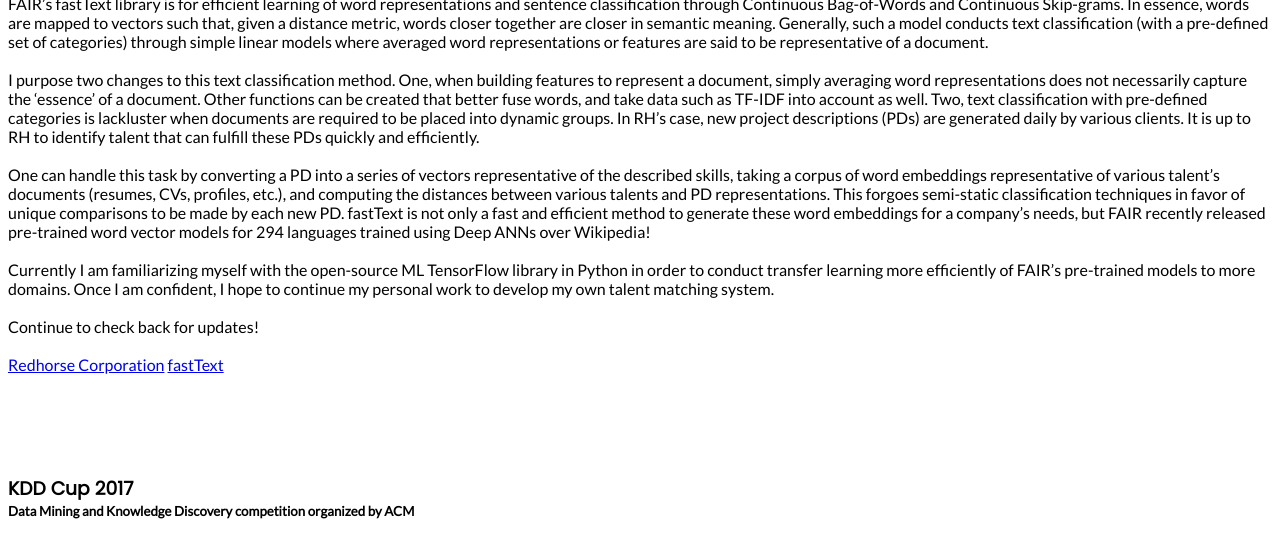
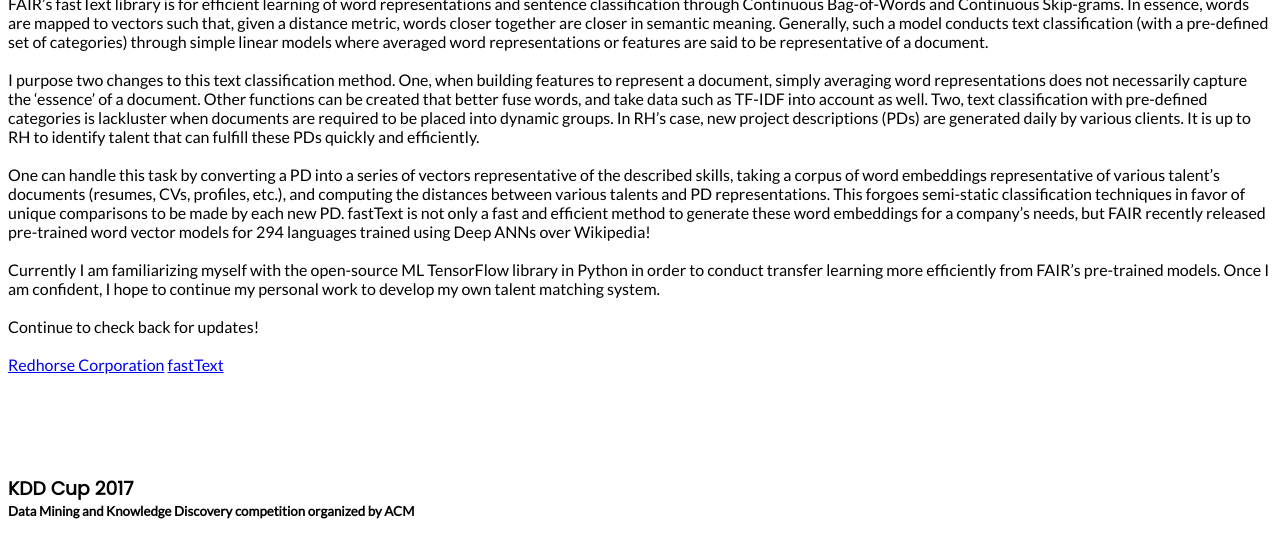
Before and after one commit to dennisjunior111/dennisjunior111.github.io, a Jekyll site: the page index.html, which Jekyll copies as it is, in a window 1280 px wide and 900 px high, scrolled down 5697 px, cut to the strip 0-533 px from the top of the window. Built offline with Jekyll 4.4.1, drawn with Linux system fonts in a browser that asks for light colours; nearby versions of some CDN libraries; library files that are not in the unit come from our copies; a script that is not in the unit is left out.

Commit message:
Update index.html

```diff
--- a/index.html
+++ b/index.html
@@ -58,7 +58,7 @@
                 <div class="col m3 s12 rect wow fadeIn" data-wow-delay="100ms" style="padding:0;background: url(img/bg_redhorse.jpg););background-size: cover" align="center">
                     <div class="fill curtain white-text center-align" align="center">
                         <div class="celement">
-                            <h3><a href="#TMS" class="hover white-text">TMS</a></h3>
+                            <h3><a href="#TMS" class="hover white-text">Talent Matching</a></h3>
                         </div>
                     </div>
                 </div>
@@ -99,7 +99,7 @@
                     <br>
                                                                    <br> One can handle this task by converting a PD into a series of vectors representative of the described skills, taking a corpus of word embeddings representative of various talent’s documents (resumes, CVs, profiles, etc.), and computing the distances between various talents and PD representations. This forgoes semi-static classification techniques in favor of unique comparisons to be made by each new PD. fastText is not only a fast and efficient method to generate these word embeddings for a company’s needs, but FAIR recently released pre-trained word vector models for 294 languages trained using Deep ANNs over Wikipedia!
                     <br>
-                                                                   <br> Currently I am familiarizing myself with the open-source ML TensorFlow library in Python in order to conduct transfer learning more efficiently of FAIR’s pre-trained models to more domains. Once I am confident, I hope to continue my personal work to develop my own talent matching system.
+                                                                   <br> Currently I am familiarizing myself with the open-source ML TensorFlow library in Python in order to conduct transfer learning more efficiently from FAIR’s pre-trained models. Once I am confident, I hope to continue my personal work to develop my own talent matching system.
                     <br>
                                                                    <br> Continue to check back for updates!
                     <br>
```
